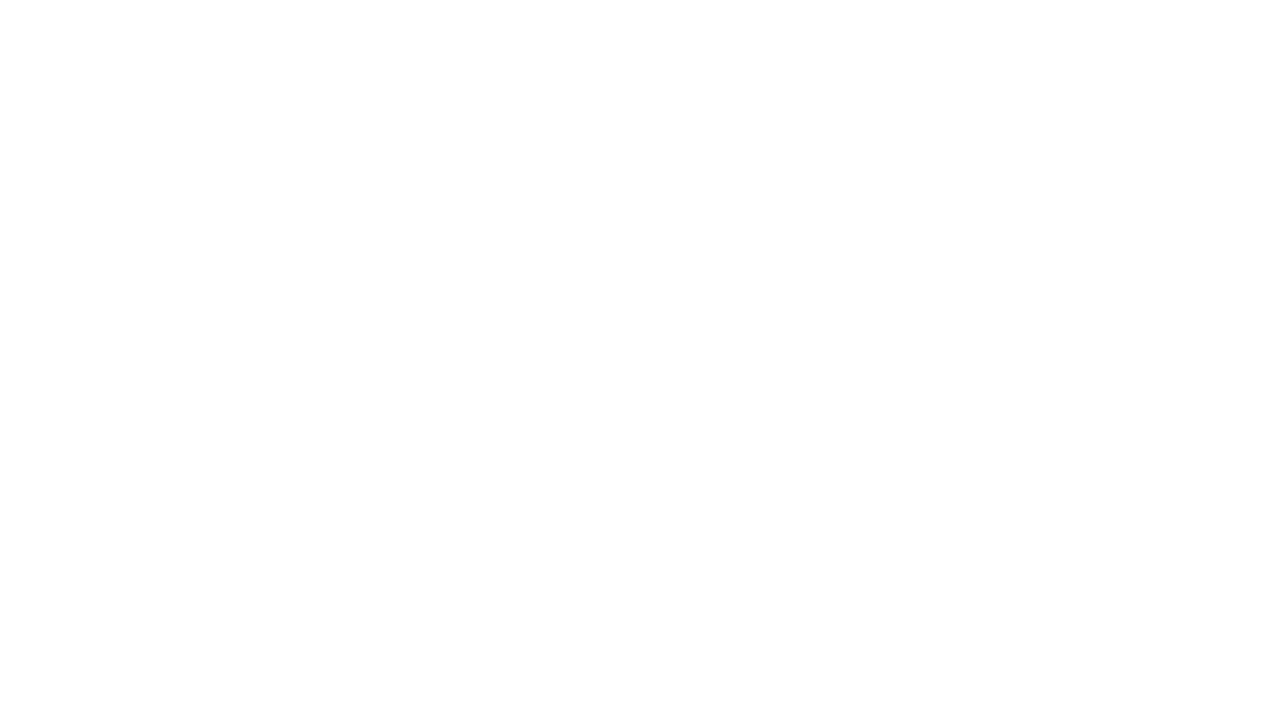
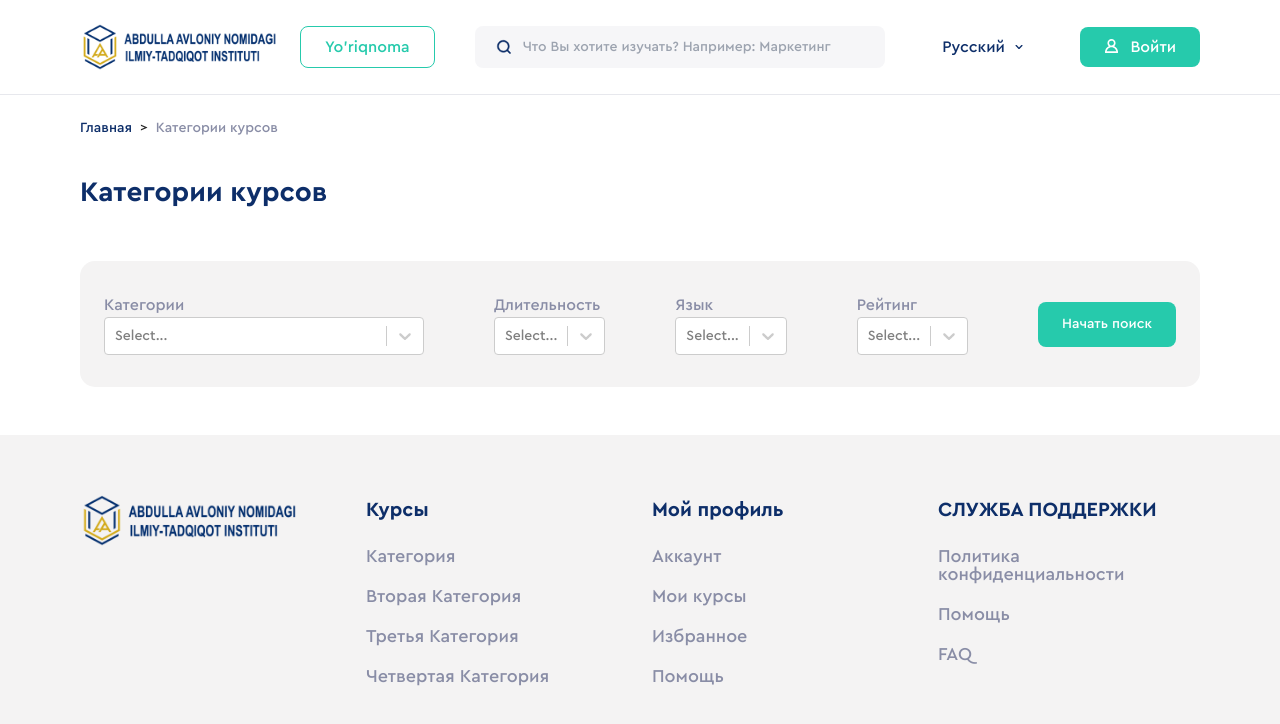
Before and after one commit to mradkhh/onlinedu-clone, a React (Create React App) app: page /categories in a window 1280 px wide. Before the commit this address had no page. Shown: the top 724 px of the page. Built offline with nearby package versions, Linux system fonts and the light colour scheme.

Commit message:
craete and fix

```diff
--- a/package.json
+++ b/package.json
@@ -16,6 +16,7 @@
     "react-input-mask": "^2.0.4",
     "react-router-dom": "^6.3.0",
     "react-scripts": "5.0.0",
+    "react-select": "^5.3.0",
     "react-toastify": "^8.2.0",
     "styled-components": "^5.3.5",
     "swiper": "^8.1.0",
--- a/src/App.js
+++ b/src/App.js
@@ -1,5 +1,6 @@
 import "./App.css";
 import Home from "./Pages/Home/Home";
+import Categories from "./Pages/Categories/Categories";
 import { BrowserRouter, Routes, Route } from "react-router-dom";
 
 function App() {
@@ -7,6 +8,7 @@ function App() {
     <BrowserRouter>
       <Routes>
         <Route path="/" element={<Home />} />
+        <Route path="/categories" element={<Categories />} />
       </Routes>
     </BrowserRouter>
   );
--- /dev/null
+++ b/src/Pages/Categories/Categories.jsx
@@ -0,0 +1,50 @@
+import React from 'react'
+import { Link } from 'react-router-dom'
+import Select from 'react-select';
+import Header from '../../Components/Header/Header'
+import Footer from '../../Components/Footer/Footer'
+import './Categories.scss'
+
+const Categories = () => {
+  return (
+    <div id="categories__page">
+      <Header/>
+      <div className="categories__section">
+        <div className="container">
+          <nav class="mt-6 mb-8 rounded-md w-full">
+            <ol class="list-reset flex">
+              <li><Link to={"/"} class="text-blueColor text-[14px] font-medium hover:text-greenColor">Главная</Link></li>
+              <li><span class="text-gray-500 mx-2">></span></li>
+              <li class="text-grayColor">Категории курсов</li>
+            </ol>
+          </nav>
+          <div className="categories">
+            <h3 className='categories__title'>Категории курсов</h3>
+            <div className="categories__head">
+              <div className="head__item w-[320px]">
+                <p className="head_item-title">Категории</p>
+                <Select/>
+              </div>
+              <div className="head__item">
+                <p className="head_item-title">Длительность</p>
+                <Select/>
+              </div>
+              <div className="head__item">
+                <p className="head_item-title">Язык</p>
+                <Select/>
+              </div>
+              <div className="head__item">
+                <p className="head_item-title">Рейтинг</p>
+                <Select/>
+              </div>
+              <button data-type='primary'>Начать поиск</button>
+            </div>
+          </div>
+        </div>
+      </div>
+      <Footer/>
+    </div>
+  )
+}
+
+export default Categories
--- /dev/null
+++ b/src/Pages/Categories/Categories.scss
@@ -0,0 +1,26 @@
+#categories__page {
+  .categories__section {
+    .categories {
+      &__title {
+        margin-bottom: 48px;
+      }
+
+      &__head {
+        display: flex;
+        justify-content: space-between;
+        align-items: center;
+        gap: 24px;
+        padding: 32px 24px;
+        background-color: var(--lightGrayColor);
+        border-radius: 15px;
+        margin-bottom: 48px;
+      }
+
+      .head__item {
+        &-title {
+          margin-bottom: 8px;
+        }
+      }
+    }
+  }
+}
--- /dev/null
+++ b/src/Pages/Categories/index.js
@@ -0,0 +1 @@
+export { Categories } from "./Categories";
--- a/src/index.css
+++ b/src/index.css
@@ -461,8 +461,30 @@ Ensure the default browser behavior of the `hidden` attribute.
 .visible {
   visibility: visible;
 }
+.mx-2 {
+  margin-left: 0.5rem;
+  margin-right: 0.5rem;
+}
+.mt-6 {
+  margin-top: 1.5rem;
+}
+.mb-8 {
+  margin-bottom: 2rem;
+}
+.mb-7 {
+  margin-bottom: 1.75rem;
+}
+.mb-12 {
+  margin-bottom: 3rem;
+}
+.mb-2 {
+  margin-bottom: 0.5rem;
+}
 .block {
   display: block;
+}
+.flex {
+  display: flex;
 }
 .grid {
   display: grid;
@@ -473,6 +495,24 @@ Ensure the default browser behavior of the `hidden` attribute.
 .w-full {
   width: 100%;
 }
+.w-\[310\] {
+  width: 310;
+}
+.w-\[320\] {
+  width: 320;
+}
+.w-\[320px\] {
+  width: 320px;
+}
+.w-\[192\] {
+  width: 192;
+}
+.w-\[192px\] {
+  width: 192px;
+}
+.w-\[174px\] {
+  width: 174px;
+}
 .grid-cols-1 {
   grid-template-columns: repeat(1, minmax(0, 1fr));
 }
@@ -482,8 +522,58 @@ Ensure the default browser behavior of the `hidden` attribute.
 .gap-\[30px\] {
   gap: 30px;
 }
+.rounded-md {
+  border-radius: 0.375rem;
+}
+.rounded-2xl {
+  border-radius: 1rem;
+}
+.bg-grayColor {
+  --tw-bg-opacity: 1;
+  background-color: rgb(137 141 166 / var(--tw-bg-opacity));
+}
+.bg-lightGrayColor {
+  --tw-bg-opacity: 1;
+  background-color: rgb(244 243 243 / var(--tw-bg-opacity));
+}
+.py-8 {
+  padding-top: 2rem;
+  padding-bottom: 2rem;
+}
+.px-6 {
+  padding-left: 1.5rem;
+  padding-right: 1.5rem;
+}
+.text-xs {
+  font-size: 0.75rem;
+  line-height: 1rem;
+}
+.text-\[14px\] {
+  font-size: 14px;
+}
+.font-bold {
+  font-weight: 700;
+}
+.font-\[500\] {
+  font-weight: 500;
+}
+.font-medium {
+  font-weight: 500;
+}
+.text-blueColor {
+  --tw-text-opacity: 1;
+  color: rgb(13 46 105 / var(--tw-text-opacity));
+}
+.text-grayColor {
+  --tw-text-opacity: 1;
+  color: rgb(137 141 166 / var(--tw-text-opacity));
+}
 .outline {
   outline-style: solid;
+}
+.hover\:text-greenColor:hover {
+  --tw-text-opacity: 1;
+  color: rgb(38 202 172 / var(--tw-text-opacity));
 }
 @media (min-width: 640px) {
 
```
Also changed, not shown: tailwind.config.js (+27 -32 lines), 1 other file (tests, documents, lock files or other folders).
